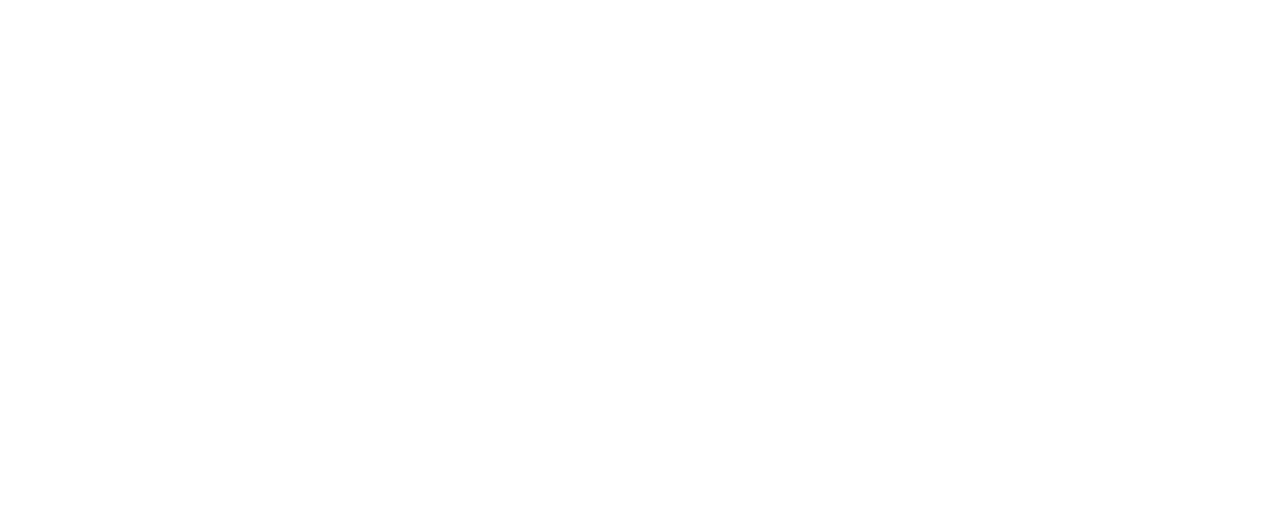
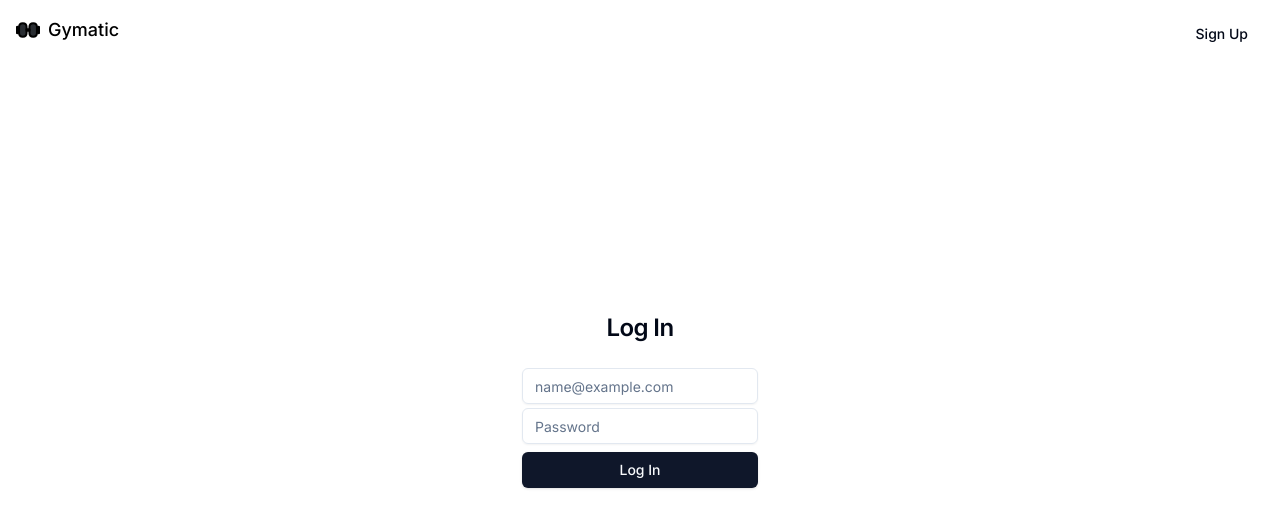
Before and after one commit to dinav2/Gymatic, a Next.js app: page /login in a window 1280 px wide. Shown: the top 528 px of the page. Built offline with nearby package versions, Linux system fonts and the light colour scheme.

Commit message:
Changes in middleware and login page

```diff
--- a/src/app/login/page.tsx
+++ b/src/app/login/page.tsx
@@ -16,7 +16,7 @@
 export default function LoginPage() {
     return (
         <>
-            <div className="container relative hidden h-screen flex-col items-center justify-center md:grid lg:max-w-none lg:px-0">
+            <div className="container relative h-screen flex-col items-center justify-center grid lg:max-w-none lg:px-0 2xl:grid xl:grid">
             <Link
               href="/signup"
               className={cn(
--- a/src/middleware.ts
+++ b/src/middleware.ts
@@ -5,7 +5,7 @@
 export function middleware(request: NextRequest) {
   const path = request.nextUrl.pathname
 
-  const isPublicPath = path === '/login' || path === '/signup' || path === '/'
+  const isPublicPath = path === '/login' || path === '/signup'
 
   const token = request.cookies.get('token')?.value || ''
 
```
